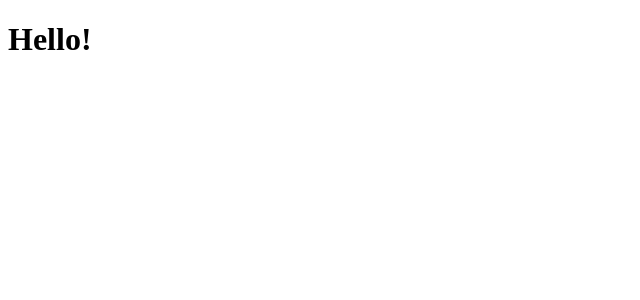
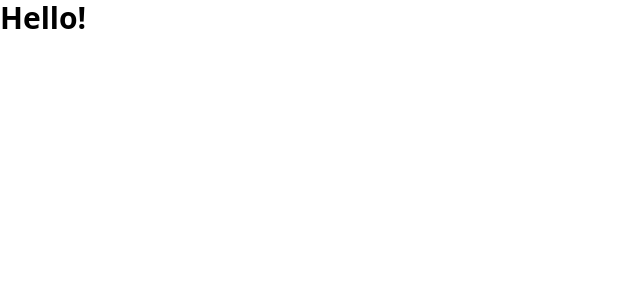
Before and after one commit to typeofross/qa-react-express, a React (Vite) app in the folder client/: page / in a window 1280 px wide. Shown: the top 300 px of the page, without its empty margins (0-640 px from the left). Built offline with nearby package versions, Linux system fonts and the light colour scheme.

Commit message:
Import CSS

```diff
--- a/client/index.html
+++ b/client/index.html
@@ -4,6 +4,7 @@
 <head>
   <meta charset="UTF-8" />
   <meta name="viewport" content="width=device-width, initial-scale=1.0" />
+  <link href="/src/assets/css/main.css" rel="stylesheet">
   <title>Home</title>
 </head>
 
--- a/client/package.json
+++ b/client/package.json
@@ -10,8 +10,10 @@
     "preview": "vite preview"
   },
   "dependencies": {
+    "@tailwindcss/vite": "^4.0.8",
     "react": "^19.0.0",
-    "react-dom": "^19.0.0"
+    "react-dom": "^19.0.0",
+    "tailwindcss": "^4.0.8"
   },
   "devDependencies": {
     "@eslint/js": "^9.19.0",
--- a/client/src/Home.jsx
+++ b/client/src/Home.jsx
@@ -3,7 +3,7 @@ function Home() {
   return (
     <>
       <div>
-        <h1>Hello!</h1>
+        <h1 class="text-3xl font-bold">Hello!</h1>
       </div>
     </>
   )
--- /dev/null
+++ b/client/src/assets/css/main.css
@@ -0,0 +1 @@
+@import "tailwindcss";
--- a/client/vite.config.js
+++ b/client/vite.config.js
@@ -1,6 +1,7 @@
 import { defineConfig } from 'vite'
+import tailwindcss from '@tailwindcss/vite'
 import react from '@vitejs/plugin-react'
 
 export default defineConfig({
-  plugins: [react()],
+  plugins: [react(), tailwindcss()],
 })
```
